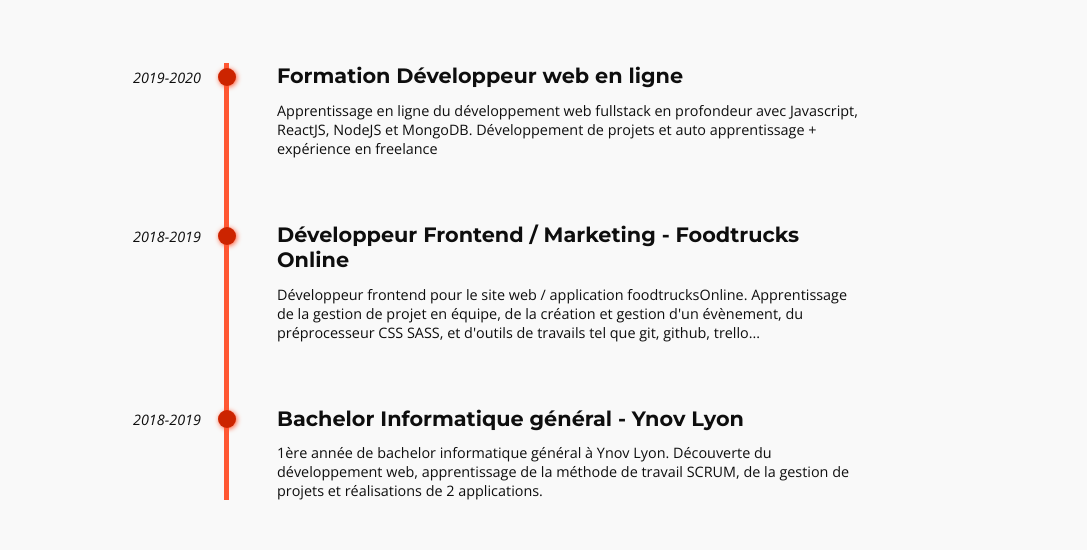
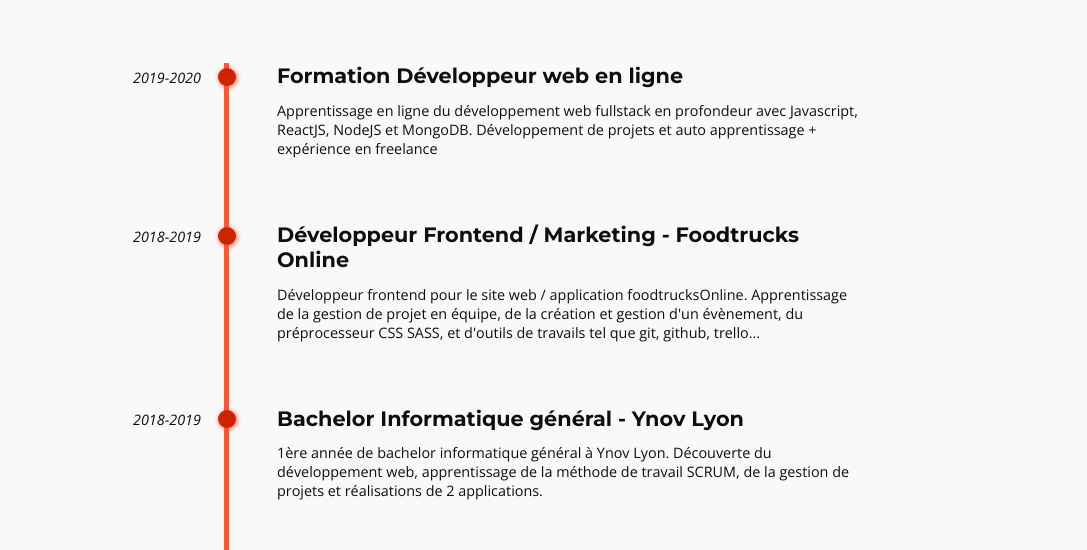
Before and after one commit to MaximeBF2000/portfolio_v2_frontend, a React (Create React App) app: page /about in a window 1280 px wide. Shown: the part 1017-1567 px from the top of the page, without its empty margins (96-1183 px from the left). Before the commit the page ends 1517 px from the top, so only its background shows below. Built offline with nearby package versions, Linux system fonts and the light colour scheme.

Commit message:
design update on parcours section in about page

```diff
--- a/src/scss/componentStyle/_parcours.scss
+++ b/src/scss/componentStyle/_parcours.scss
@@ -2,6 +2,7 @@ section#parcours{
   .parcours_list{
     width: 50%;
     margin: 4rem auto;
+    padding-bottom: .1rem; // ??
     border-left: solid 5px $orange;
     padding-left: 3rem;
   }
```
